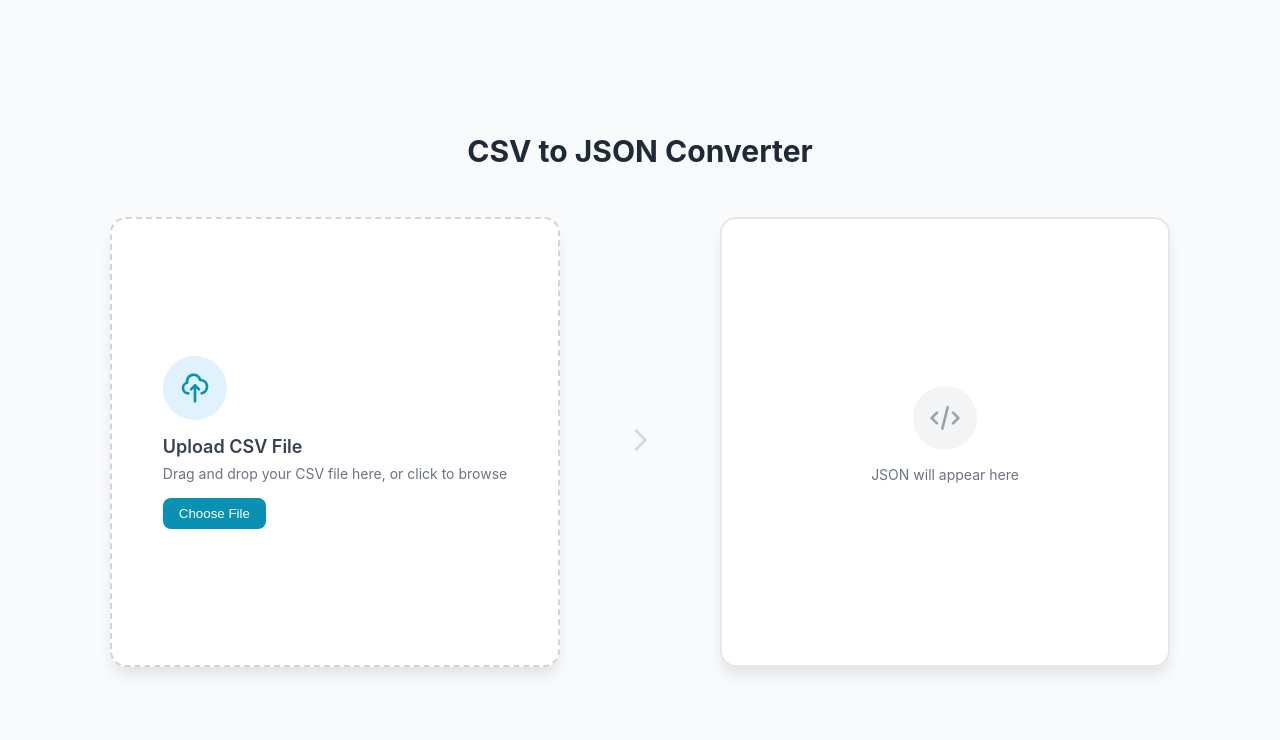
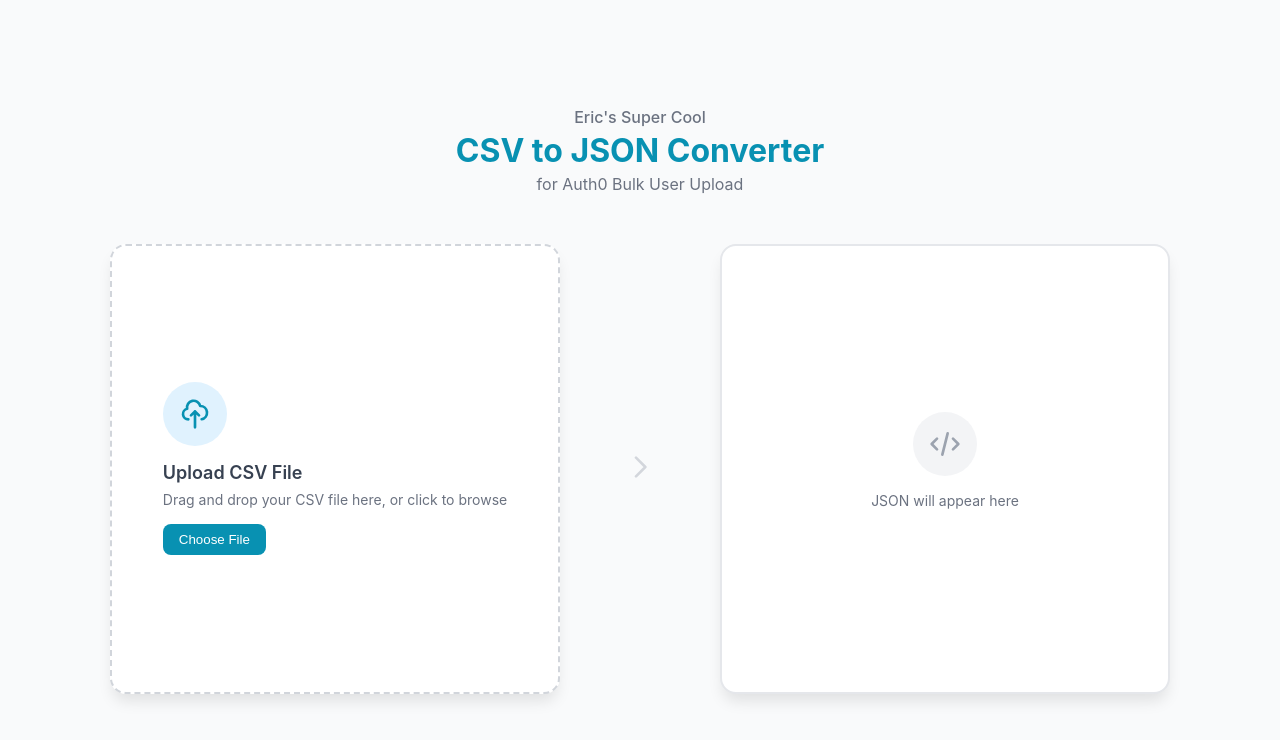
Before and after one commit to SolaceServices/MACC_Converter, a plain HTML site: page index.html in a window 1280 px wide. Drawn offline with nearby package versions, Linux system fonts and the light colour scheme.

Commit message:
update title

```diff
--- a/index.html
+++ b/index.html
@@ -15,7 +15,17 @@
 
 <body>
     <div class="container">
-        <h1 class="title">CSV to JSON Converter</h1>
+        <h1 class="title" style="text-align: center; line-height: 1.4;">
+            <span style="display: block; font-size: 1rem; color: #6b7280; font-weight: 500;">
+                Eric's Super Cool
+            </span>
+            <span style="display: block; font-size: 2rem; color: #0891b2; font-weight: 700;">
+                CSV to JSON Converter
+            </span>
+            <span style="display: block; font-size: 1rem; color: #6b7280; font-weight: 400;">
+                for Auth0 Bulk User Upload
+            </span>
+        </h1>
 
         <div class="converter-layout">
             <!-- CSV Input Panel -->
```
